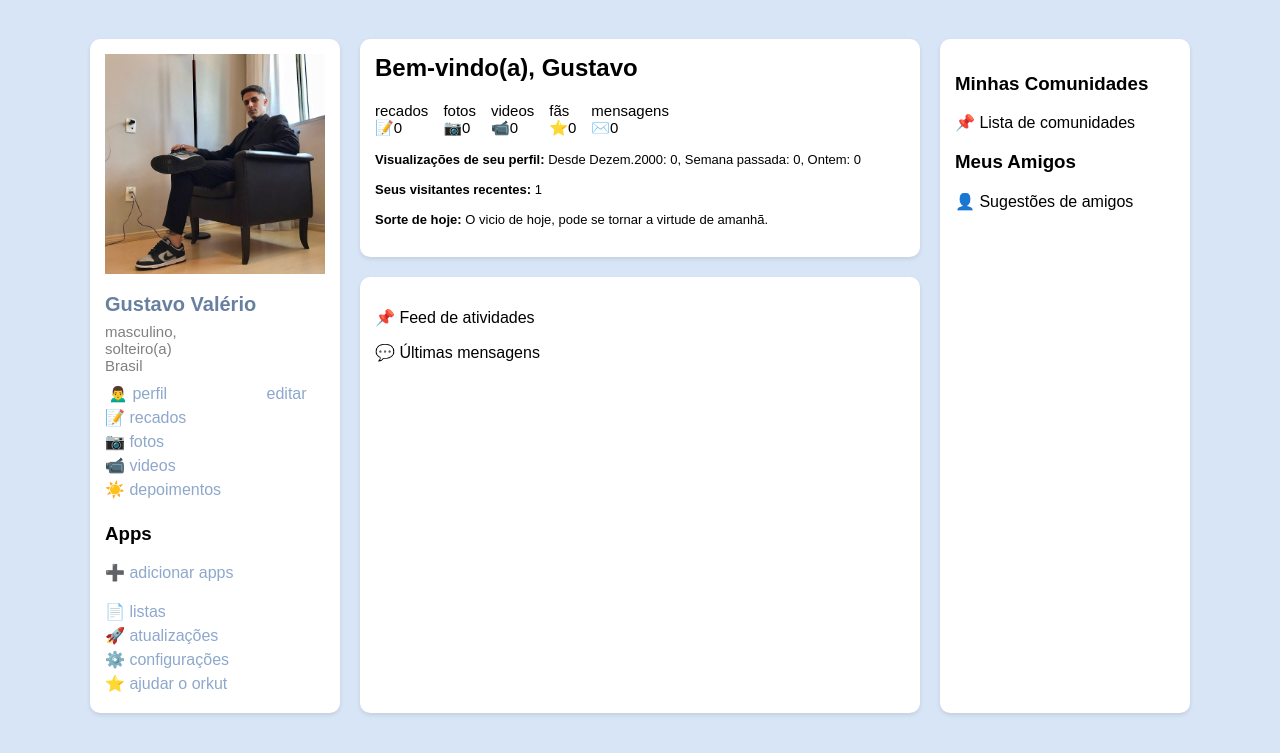
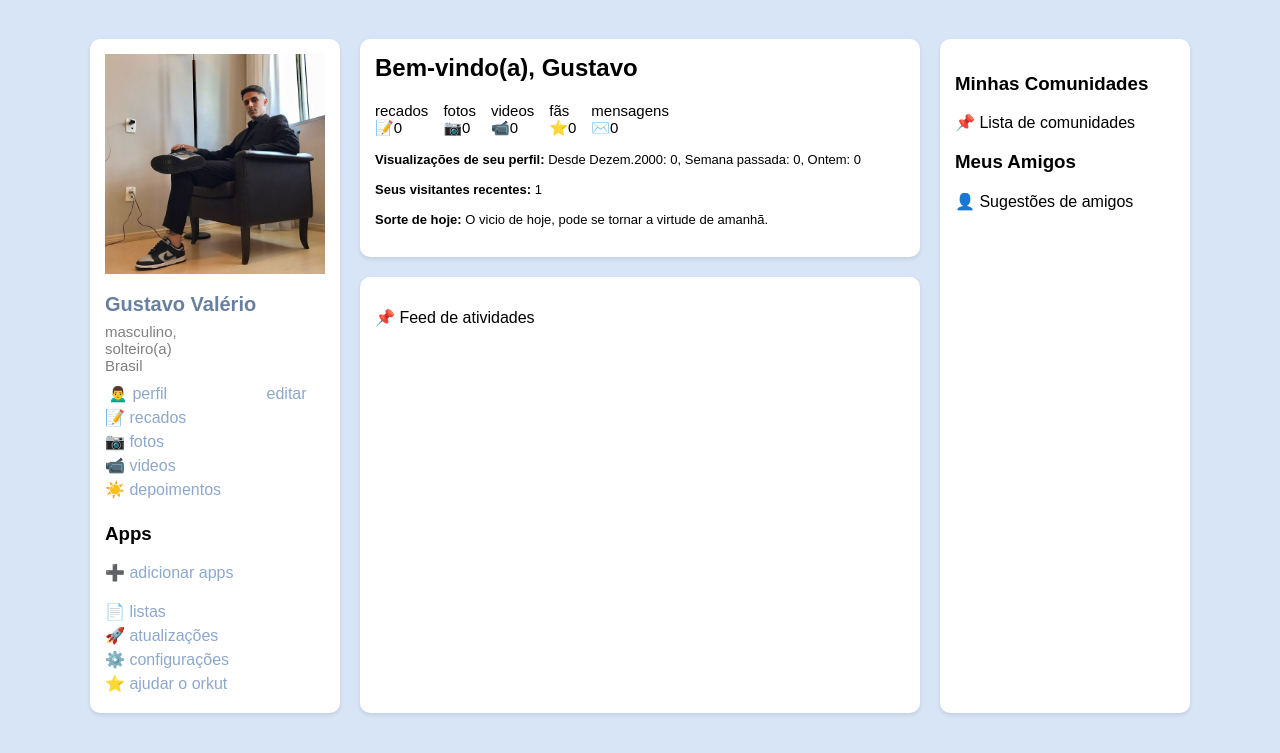
Before and after one commit to hengustavoo/Portifolio, a website: page public/index.html in a window 1280 px wide. Shown: the part 61-814 px from the top of the page. Drawn offline with nearby package versions, Linux system fonts and the light colour scheme; no server answers; a web font is replaced by a local one.

Commit message:
Update index.html

```diff
--- a/public/index.html
+++ b/public/index.html
@@ -100,7 +100,6 @@
           </div>
           <div class="feed">
             <p>📌 Feed de atividades</p>
-            <p>💬 Últimas mensagens</p>
           </div>
         </div>
 
```
